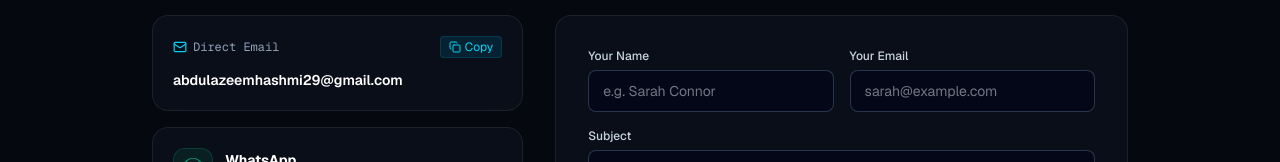
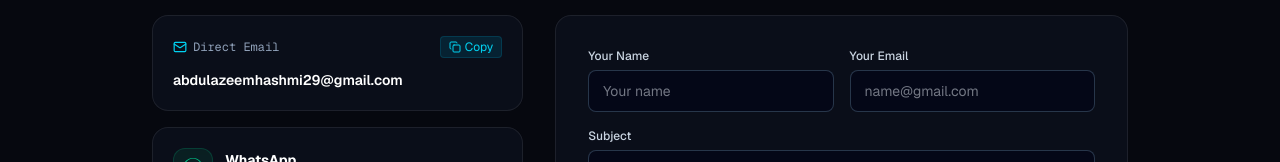
Before and after one commit to AbdulAzeemHashmi/Portfolio, a Next.js app: page / in a window 1280 px wide. Shown: the part 4152-4314 px from the top of the page. Built offline with nearby package versions, Linux system fonts and the light colour scheme.

Commit message:
modified:   app/page.tsx

```diff
--- a/app/page.tsx
+++ b/app/page.tsx
@@ -1001,7 +1001,7 @@ export default function Home() {
                       required
                       disabled={formStatus === "SUBMITTING"}
                       className="w-full bg-slate-950/60 border border-slate-700/80 rounded-lg px-3.5 py-2.5 text-xs sm:text-sm text-slate-200 focus:outline-none focus:border-cyan-400 focus:ring-1 focus:ring-cyan-400 transition"
-                      placeholder="e.g. Sarah Connor"
+                      placeholder="Your name"
                     />
                   </div>
                   <div>
@@ -1013,7 +1013,7 @@ export default function Home() {
                       required
                       disabled={formStatus === "SUBMITTING"}
                       className="w-full bg-slate-950/60 border border-slate-700/80 rounded-lg px-3.5 py-2.5 text-xs sm:text-sm text-slate-200 focus:outline-none focus:border-cyan-400 focus:ring-1 focus:ring-cyan-400 transition"
-                      placeholder="sarah@example.com"
+                      placeholder="name@gmail.com"
                     />
                   </div>
                 </div>
```
